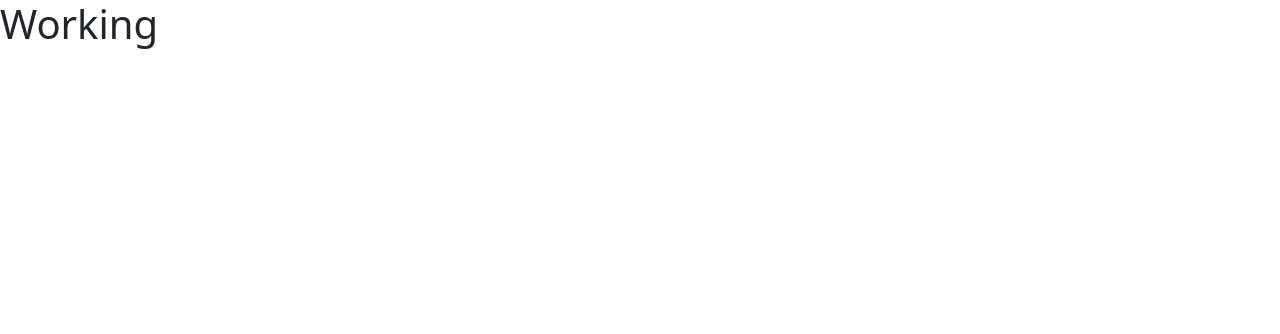
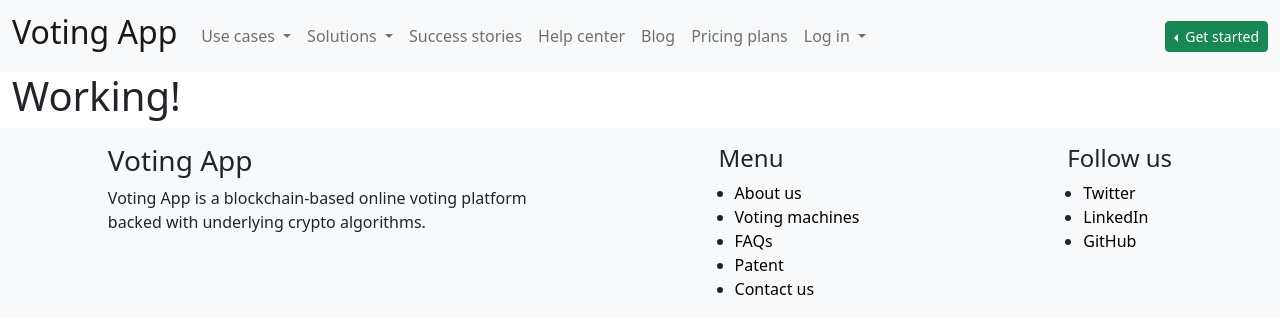
Before and after one commit to LoisaKitakaya/voting-app, a Django app: page / in a window 1280 px wide. Shown: the top 334 px of the page. Run offline with Django 4.2, Linux system fonts and the light colour scheme; some libraries are stand-ins or nearby versions.

Commit message:
created footer and navbar

```diff
--- a/core/templates/core/landing_page.html
+++ b/core/templates/core/landing_page.html
@@ -6,7 +6,6 @@
 {% load static %}
 <!-- load static -->
 
-<!-- Document begins -->
 <!-- title -->
 
 <!-- extend block -->
@@ -22,8 +21,9 @@
 {% block body %}
 
 <!-- home page -->
-
-<h1>Working</h1>
+<div class="container-fluid">
+  <h1>Working!</h1>
+</div>
 <!-- home page -->
 
 {% endblock %}
--- a/static/css/styles.css
+++ b/static/css/styles.css
@@ -0,0 +1,20 @@
+body {
+  scroll-behavior: smooth !important;
+  padding: 0 !important;
+  margin: 0 !important;
+}
+
+.footer-links {
+  margin: 0 1rem !important;
+  padding: 0 !important;
+}
+
+.footer-links a {
+  text-decoration: none !important;
+  color: black !important;
+}
+
+.footer-links a:hover {
+  color: blue !important;
+  text-decoration: underline !important;
+}
--- /dev/null
+++ b/templates/footer.html
@@ -0,0 +1,32 @@
+<nav class="bg-light pt-3 pb-3">
+  <div class="container-fluid">
+    <div class="d-flex justify-content-around">
+      <div>
+        <h3>Voting App</h3>
+        <p>
+          Voting App is a blockchain-based online voting platform
+          <br />
+          backed with underlying crypto algorithms.
+        </p>
+      </div>
+      <div>
+        <h4>Menu</h4>
+        <ul class="footer-links">
+          <li><a href="">About us</a></li>
+          <li><a href="">Voting machines</a></li>
+          <li><a href="">FAQs</a></li>
+          <li><a href="">Patent</a></li>
+          <li><a href="">Contact us</a></li>
+        </ul>
+      </div>
+      <div>
+        <h4>Follow us</h4>
+        <ul class="footer-links">
+          <li><a href="">Twitter</a></li>
+          <li><a href="">LinkedIn</a></li>
+          <li><a href="">GitHub</a></li>
+        </ul>
+      </div>
+    </div>
+  </div>
+</nav>
--- a/templates/index.html
+++ b/templates/index.html
@@ -60,6 +60,15 @@
     <link rel="stylesheet" href="{% static 'css/styles.css' %}" />
     <!-- my css -->
 
+    <!-- htmx -->
+    <script
+      src="https://unpkg.com/htmx.org@1.8.0"
+      integrity="sha384-cZuAZ+ZbwkNRnrKi05G/fjBX+azI9DNOkNYysZ0I/X5ZFgsmMiBXgDZof30F5ofc"
+      crossorigin="anonymous"
+    ></script>
+
+    <!-- htmx -->
+
     <!-- jquery -->
     <script
       src="https://code.jquery.com/jquery-3.6.1.js"
@@ -79,12 +88,15 @@
     <!-- custom additions -->
 
     <!-- site title -->
-    <title>Voting App | {% block title %} Home {% endblock %}</title>
+    <title>Voting App | {% block title %} {% endblock %}</title>
     <!-- site title -->
   </head>
   <body>
+    <!-- navigation -->
+    {% include 'navbar.html' %}
+    <!-- navigation -->
+
     <!-- body -->
-
     <div class="main-body">
       <!-- template entry -->
       {% block body %}
@@ -92,8 +104,15 @@
       {% endblock %}
       <!-- template entry -->
     </div>
+    <!-- body -->
 
-    <!-- body -->
+    <!-- footer -->
+    {% include 'footer.html' %}
+    <!-- footer -->
+
+    <!-- notifications -->
+    {% include 'notifications.html' %}
+    <!-- notifications -->
   </body>
 
   <!-- custom js scripts -->
--- /dev/null
+++ b/templates/navbar.html
@@ -0,0 +1,101 @@
+<nav class="navbar navbar-expand-lg bg-light">
+  <div class="container-fluid">
+    <a class="navbar-brand" href="#"><h2>Voting App</h2></a>
+    <button
+      class="navbar-toggler"
+      type="button"
+      data-bs-toggle="collapse"
+      data-bs-target="#navbarSupportedContent"
+      aria-controls="navbarSupportedContent"
+      aria-expanded="false"
+      aria-label="Toggle navigation"
+    >
+      <span class="navbar-toggler-icon"></span>
+    </button>
+    <div class="collapse navbar-collapse" id="navbarSupportedContent">
+      <ul class="navbar-nav me-auto mb-2 mb-lg-0">
+        <li class="nav-item dropdown">
+          <a
+            class="nav-link dropdown-toggle"
+            href="#"
+            role="button"
+            data-bs-toggle="dropdown"
+            aria-expanded="false"
+          >
+            Use cases
+          </a>
+          <ul class="dropdown-menu">
+            <li>
+              <a class="dropdown-item" href="#">For universities</a>
+            </li>
+            <li>
+              <a class="dropdown-item" href="#">For political parties</a>
+            </li>
+            <li>
+              <a class="dropdown-item" href="#">For trade unions</a>
+            </li>
+          </ul>
+        </li>
+        <li class="nav-item dropdown">
+          <a
+            class="nav-link dropdown-toggle"
+            href="#"
+            role="button"
+            data-bs-toggle="dropdown"
+            aria-expanded="false"
+          >
+            Solutions
+          </a>
+          <ul class="dropdown-menu">
+            <li><a class="dropdown-item" href="#">Enterprise solutions</a></li>
+            <li><a class="dropdown-item" href="#">Voting Machines</a></li>
+            <li><a class="dropdown-item" href="#">Blockchain</a></li>
+          </ul>
+        </li>
+        <li class="nav-item">
+          <a class="nav-link" href="#">Success stories</a>
+        </li>
+        <li class="nav-item">
+          <a class="nav-link" href="#">Help center</a>
+        </li>
+        <li class="nav-item">
+          <a class="nav-link" href="#">Blog</a>
+        </li>
+        <li class="nav-item">
+          <a class="nav-link" href="#">Pricing plans</a>
+        </li>
+        <li class="nav-item dropdown">
+          <a
+            class="nav-link dropdown-toggle"
+            href="#"
+            role="button"
+            data-bs-toggle="dropdown"
+            aria-expanded="false"
+          >
+            Log in
+          </a>
+          <ul class="dropdown-menu">
+            <li><a class="dropdown-item" href="#">As organizer</a></li>
+            <li><a class="dropdown-item" href="#">As voter</a></li>
+          </ul>
+        </li>
+      </ul>
+      <div class="dropdown d-flex dropstart">
+        <button
+          class="btn btn-sm btn-success dropdown-toggle"
+          type="button"
+          data-bs-toggle="dropdown"
+          aria-expanded="false"
+        >
+          Get started
+        </button>
+        <ul class="dropdown-menu">
+          <li>
+            <a class="dropdown-item" href="#">Register as an organizer</a>
+          </li>
+          <li><a class="dropdown-item" href="#">Register as a voter</a></li>
+        </ul>
+      </div>
+    </div>
+  </div>
+</nav>
```
Also changed, not shown: templates/messages.html (deleted), templates/notifications.html (added).
